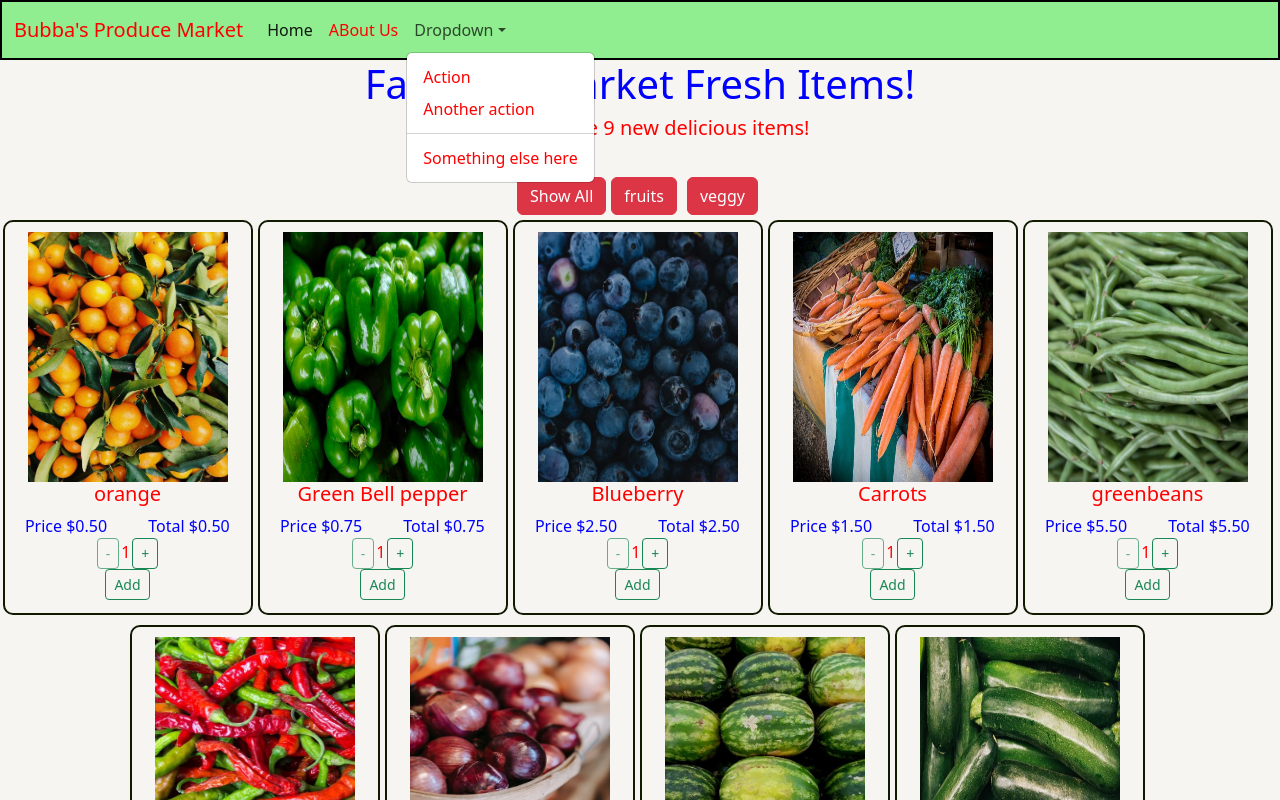
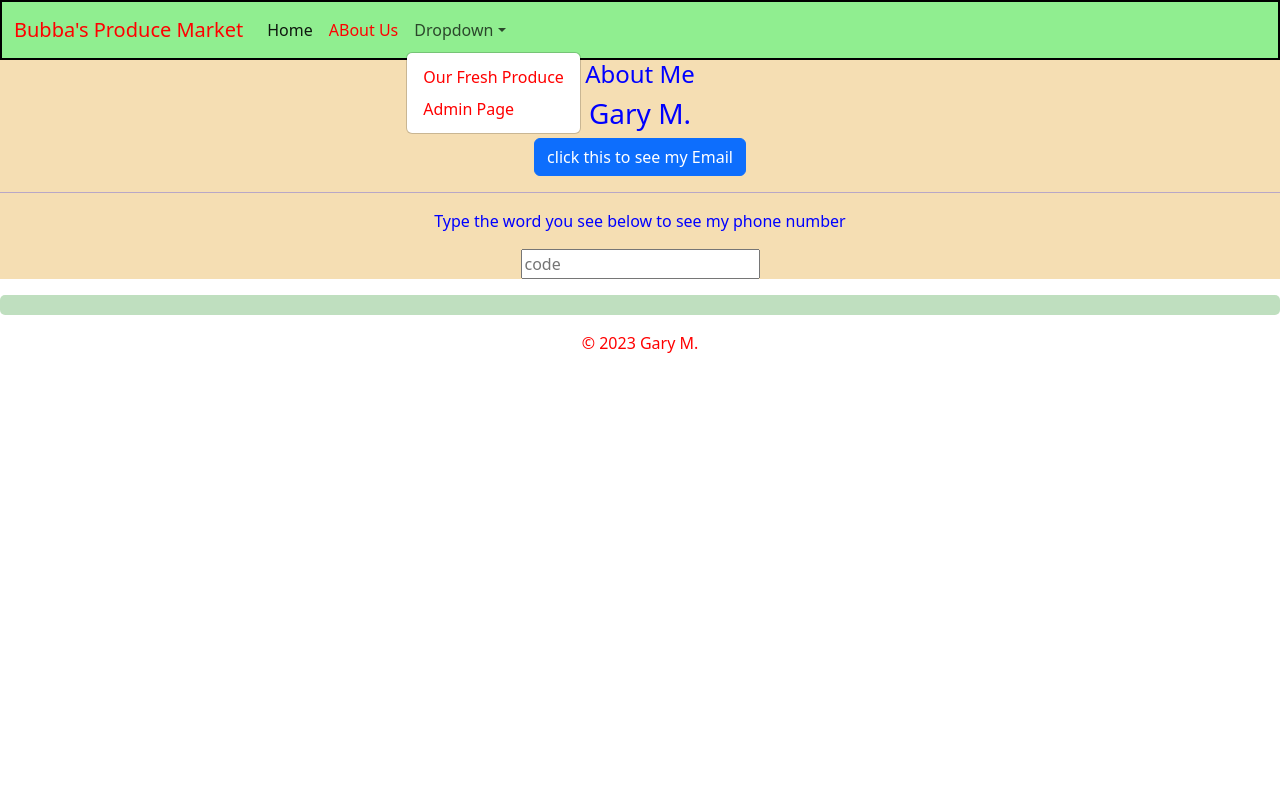
Before and after one commit to Gary-FullStack/FSDI-107-React, a React (Create React App) app: page /about in a window 1280 px wide. Both pictures are taken after a click on the button "Dropdown". Shown: the top 800 px of the page. Built offline with nearby package versions, Linux system fonts and the light colour scheme.

Commit message:
FSDO-109-Assignment 1 g

```diff
--- a/package.json
+++ b/package.json
@@ -9,6 +9,7 @@
     "bootstrap": "^5.2.3",
     "react": "^18.2.0",
     "react-dom": "^18.2.0",
+    "react-router-dom": "^6.8.1",
     "react-scripts": "5.0.1",
     "web-vitals": "^2.1.4"
   },
--- a/src/App.js
+++ b/src/App.js
@@ -1,23 +1,49 @@
 
 import './App.css';
+import "bootstrap/dist/css/bootstrap.min.css";
+import "bootstrap/dist/js/bootstrap.min.js";
+
 import Navbar from './components/navbar';
 import Footer from './components/footer';
 import Catalog from './pages/catalog';
+import Admin from './pages/admin';
+import About from './pages/about';
+import Home from './pages/home';
+import NotFound from './pages/notFound';
 
-import "bootstrap/dist/css/bootstrap.min.css";
-import "bootstrap/dist/js/bootstrap.min.js";
+
+
+
+
+import { BrowserRouter, Routes, Route } from 'react-router-dom';
+
 
 
 
 function App() {
   return (
-    <div className="App">
 
-      <Navbar></Navbar>
-      <Catalog></Catalog>
-      <Footer></Footer>
+    <BrowserRouter>
 
-    </div>
+      <div className="App">
+
+        <Navbar></Navbar>
+
+        <Routes>
+          <Route path="/" element={<Home />}></Route>
+          <Route path="/catalog" element={<Catalog />}></Route>
+          <Route path="/admin" element={<Admin />}></Route>
+          <Route path="/about" element={<About />}></Route>
+
+          <Route path="*" element={<NotFound />}></Route>
+
+        </Routes>
+
+        <Footer></Footer>
+
+      </div>
+    </BrowserRouter>
+
   );
 }
 
--- a/src/components/navbar.jsx
+++ b/src/components/navbar.jsx
@@ -5,27 +5,27 @@ function Navbar() {
 	return (
 		<nav className="navbar navbar-expand-lg bg-body-tertiary">
 			<div className="container-fluid">
-				<a className="navbar-brand" href="#">Bubba's Produce Market</a>
+				<a className="navbar-brand" href="/">Bubba's Produce Market</a>
 				<button className="navbar-toggler" type="button" data-bs-toggle="collapse" data-bs-target="#navbarSupportedContent" aria-controls="navbarSupportedContent" aria-expanded="false" aria-label="Toggle navigation">
 					<span className="navbar-toggler-icon"></span>
 				</button>
 				<div className="collapse navbar-collapse" id="navbarSupportedContent">
 					<ul className="navbar-nav me-auto mb-2 mb-lg-0">
 						<li className="nav-item">
-							<a className="nav-link active" aria-current="page" href="#">Home</a>
+							<a className="nav-link active" aria-current="page" href="/">Home</a>
 						</li>
 						<li className="nav-item">
-							<a className="nav-link" href="#">ABout Us</a>
+							<a className="nav-link" href="/about">ABout Us</a>
 						</li>
 						<li className="nav-item dropdown">
 							<a className="nav-link dropdown-toggle" href="#" role="button" data-bs-toggle="dropdown" aria-expanded="false">
 								Dropdown
 							</a>
 							<ul className="dropdown-menu">
-								<li><a className="dropdown-item" href="#">Action</a></li>
-								<li><a className="dropdown-item" href="#">Another action</a></li>
-								<li><hr className="dropdown-divider" /></li>
-								<li><a className="dropdown-item" href="#">Something else here</a></li>
+								<li><a className="dropdown-item" href="/catalog">Our Fresh Produce</a></li>
+								<li><a className="dropdown-item" href="/admin">Admin Page</a></li>
+
+
 							</ul>
 						</li>
 
--- /dev/null
+++ b/src/pages/about.css
@@ -0,0 +1,4 @@
+.about {
+  color: blue;
+  background-color: wheat;
+}
--- /dev/null
+++ b/src/pages/about.jsx
@@ -0,0 +1,66 @@
+import "./about.css";
+import React, { useState } from "react";
+
+
+
+function About() {
+
+	const [visible, setVisible] = useState(false);
+	const [phoneVisible, setPhoneVisible] = useState(false);
+
+	function getEmail() {
+		if (visible) {
+
+			return "admin@fullstackscout.com";
+		}
+		else {
+			return "";
+		}
+	}
+
+
+
+	function toggleEmail() {
+		setVisible(!visible);
+	}
+
+
+
+	function validateCode(e) {
+		const text = e.target.value;
+		if (text.toLowerCase() === "code") {
+			setPhoneVisible(true);
+		} else {
+			setPhoneVisible(false);
+		}
+	}
+
+	function getNumber() {
+		return phoneVisible ? '123456789' : '';
+	}
+
+
+
+	return (
+
+		< div className="about" >
+
+			<h4>About Me</h4>
+			<h3> Gary M.</h3>
+			<h5>{getEmail()}</h5>
+			<button class="btn btn-primary" onClick={toggleEmail}> click this to see my Email</button>
+
+			<hr />
+
+			<p> Type the word you see below to see my phone number</p>
+			<input onChange={validateCode} placeholder="code"></input>
+			<h6 className="mt-3">{getNumber()}</h6>
+
+		</div >
+	);
+
+}
+
+
+
+export default About;
--- /dev/null
+++ b/src/pages/admin.css
@@ -0,0 +1,3 @@
+.admin {
+  color: blue;
+}
--- /dev/null
+++ b/src/pages/admin.jsx
@@ -0,0 +1,14 @@
+import "./admin.css";
+
+
+function Admin() {
+	return (
+
+		< div className="admin" >
+			<h1>Store Administration</h1>
+		</div >
+	)
+
+}
+
+export default Admin;
--- a/src/pages/catalog.jsx
+++ b/src/pages/catalog.jsx
@@ -32,7 +32,7 @@ function Catalog() {
 
 	function filter(category) {
 		let list = [];
-		//find the products that are being called by the button category
+		//find the product that are being called by the button category
 		for (let i = 0; i < products.length; i++) {
 			let prod = products[i];
 			if (prod.category === category) {
--- /dev/null
+++ b/src/pages/home.css
@@ -0,0 +1,4 @@
+.home {
+  color: blue;
+  background-color: wheat;
+}
--- /dev/null
+++ b/src/pages/home.jsx
@@ -0,0 +1,15 @@
+import "./home.css";
+
+
+function Home() {
+	return (
+
+		< div className="home" >
+			<h1> Bubba's Produce Market </h1>
+			<h4> Fresh foods, grown locally by folks you know!</h4>
+		</div >
+	)
+
+}
+
+export default Home;
--- /dev/null
+++ b/src/pages/notFound.css
@@ -0,0 +1,7 @@
+.broken-link {
+  background-color: black;
+}
+
+h1 {
+  color: red;
+}
--- /dev/null
+++ b/src/pages/notFound.jsx
@@ -0,0 +1,17 @@
+import "./notFound.css";
+
+
+function NotFound() {
+	return (
+
+		<div className="broken-link">
+			<img className="error-Pic" src="/images/404.png" alt="404"></img>
+
+			<hr />
+			<h1>Page not found, go back and try again</h1>
+
+		</div>
+	);
+}
+
+export default NotFound;
```
Also changed, not shown: public/images/404.png (added), 1 other file (tests, documents, lock files or other folders).
